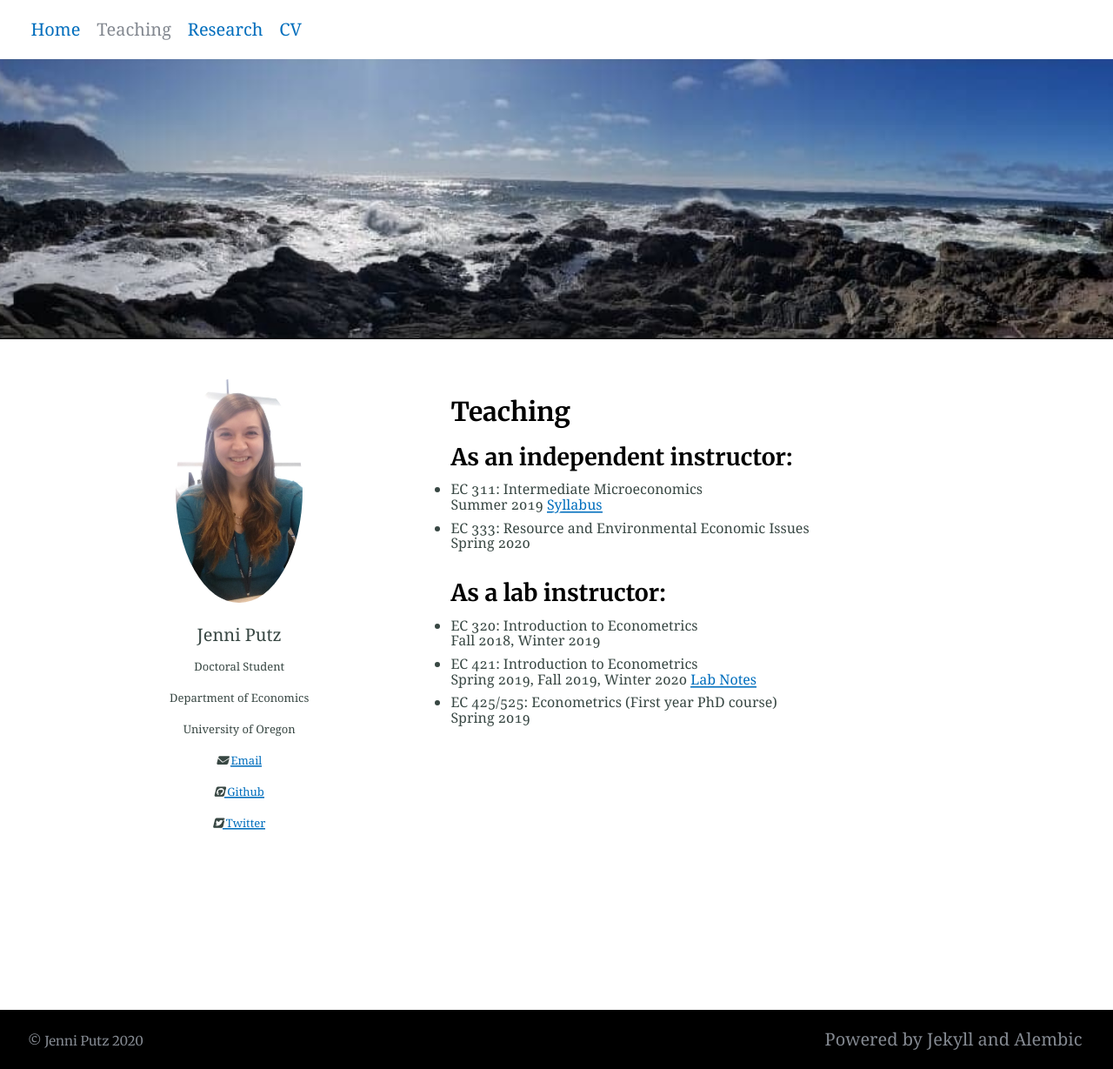
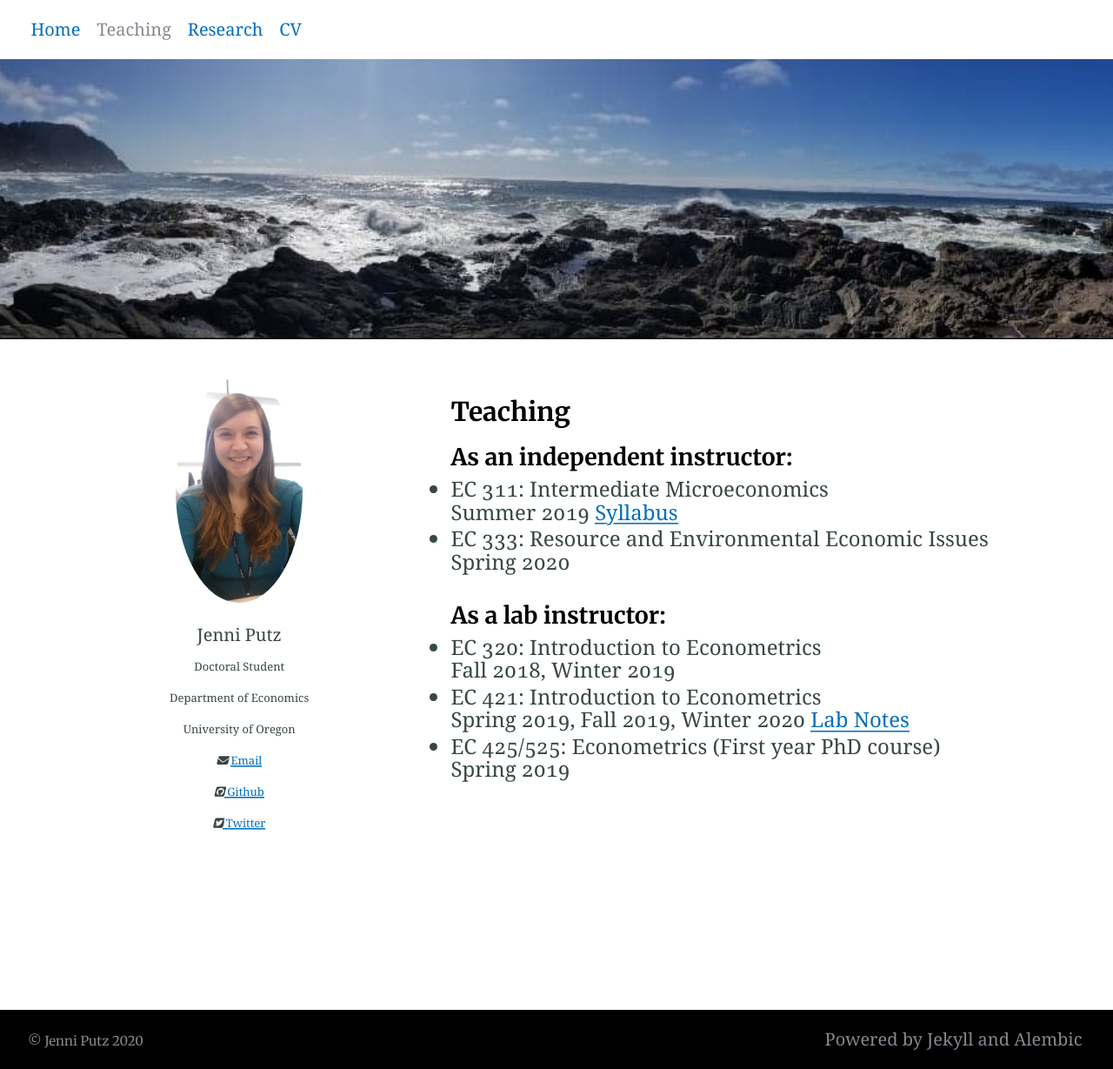
Before and after one commit to jenni-putz/1jenni-putz.github.io, a Jekyll site: the page built from teaching.md, in a window 1280 px wide. Shown: the whole page at 87% size. Built offline with Jekyll 4.4.1, drawn with Linux system fonts in a browser that asks for light colours; nearby versions of some CDN libraries; our own code applies the rules of GitHub Pages for plain Markdown files.

Commit message:
Update teaching.md

```diff
--- a/teaching.md
+++ b/teaching.md
@@ -64,14 +64,14 @@ button {
   <div class="column right" style="background-color:#ffffff;">
   <h3> Teaching </h3>
   <h4>As an independent instructor: </h4>
-    <font size="3"><ul>
+    <font size="5"><ul>
     <li> <p style="line-height:110%"> EC 311: Intermediate Microeconomics <br>
 	    Summer 2019 <a href="/EC311Syllabus.pdf">Syllabus</a></p></li>
     <li><p style="line-height:110%"> EC 333: Resource and Environmental Economic Issues <br>
 	    Spring 2020</p></li>
     </ul></font>
     <h4> As a lab instructor: </h4>
-    <font size="3"><ul>
+    <font size="5"><ul>
     <li> <p style="line-height:110%"> EC 320: Introduction to Econometrics <br>
 	    Fall 2018, Winter 2019 </p></li>
     <li><p style="line-height:110%"> EC 421: Introduction to Econometrics <br>
```
